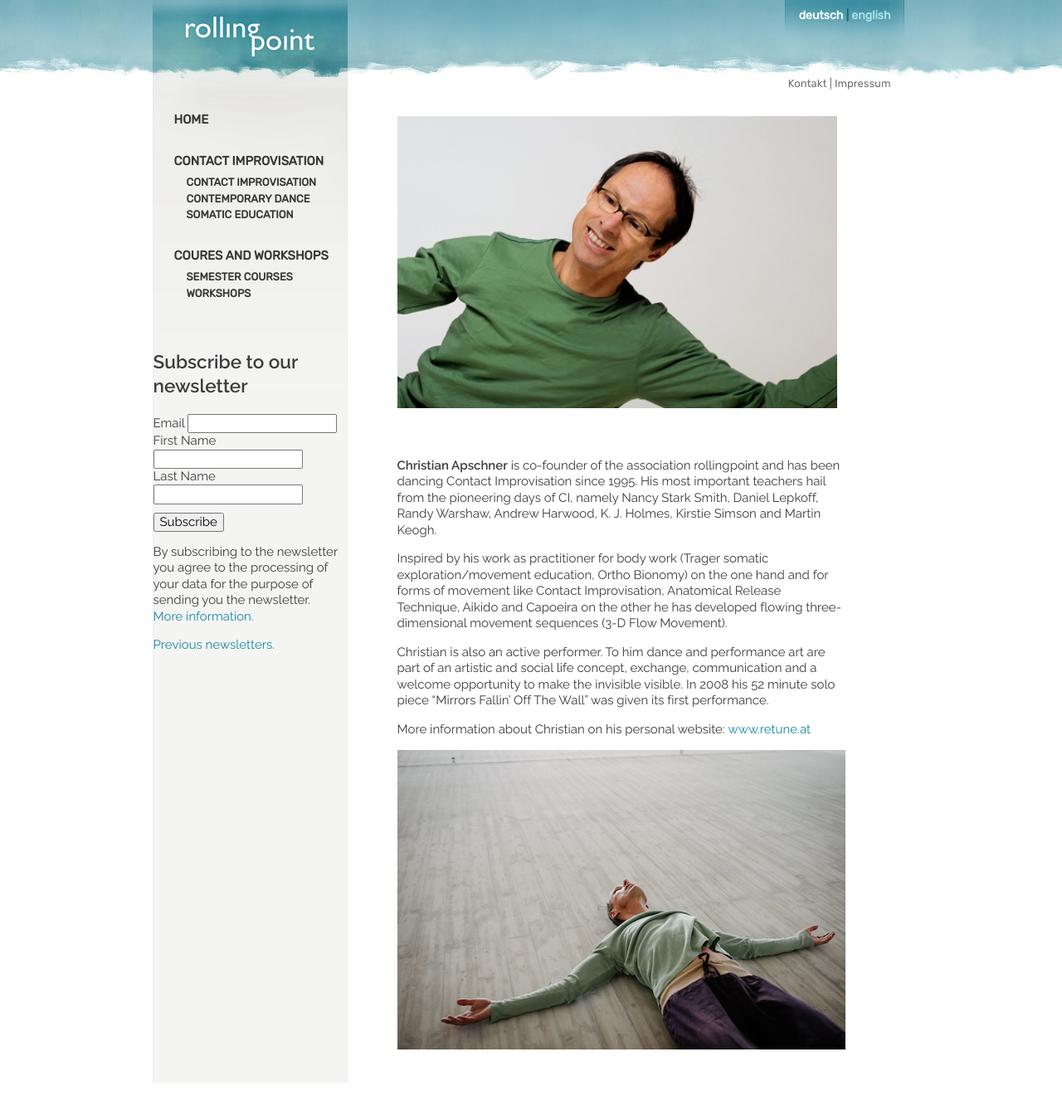
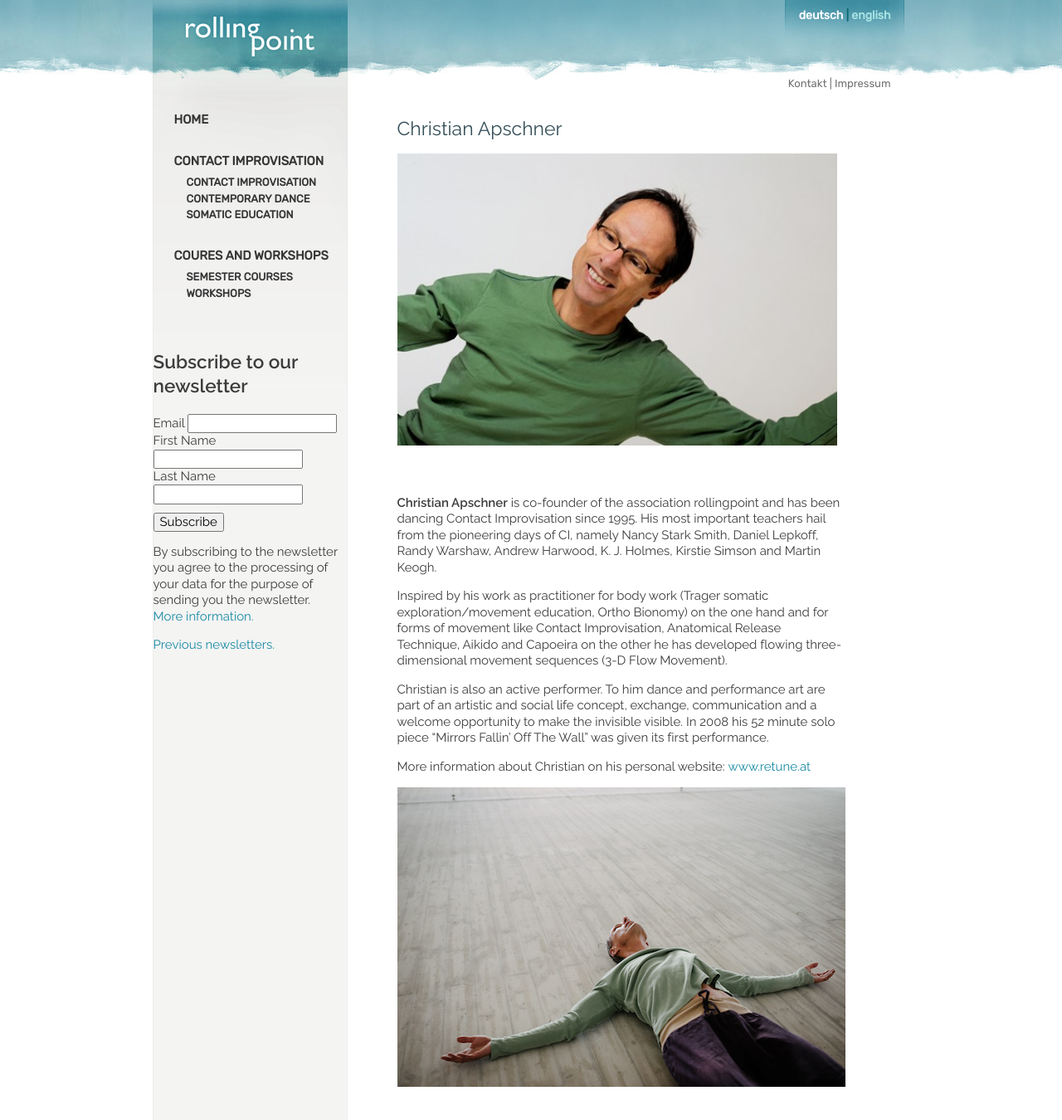
Before and after one commit to manulari/rollingpointat, a Jekyll site: the page built from _pages_en/en-christian.md, in a window 1280 px wide. Shown: the whole page at 83% size. Built offline with Jekyll 4.4.1, drawn with Linux system fonts in a browser that asks for light colours; comment, search, counter and statistics services are not loaded; before the commit the page ends 1305 px from its top, so only the background shows below that.

Commit message:
Update page (en) “en-christian”

```diff
--- a/_pages_en/en-christian.md
+++ b/_pages_en/en-christian.md
@@ -3,6 +3,8 @@ permalink: /en/christian
 title: Christian Apschner
 language: en
 ---
+# Christian Apschner
+
 ![](/assets/uploads/700_7881.jpg)
 
 \
```
